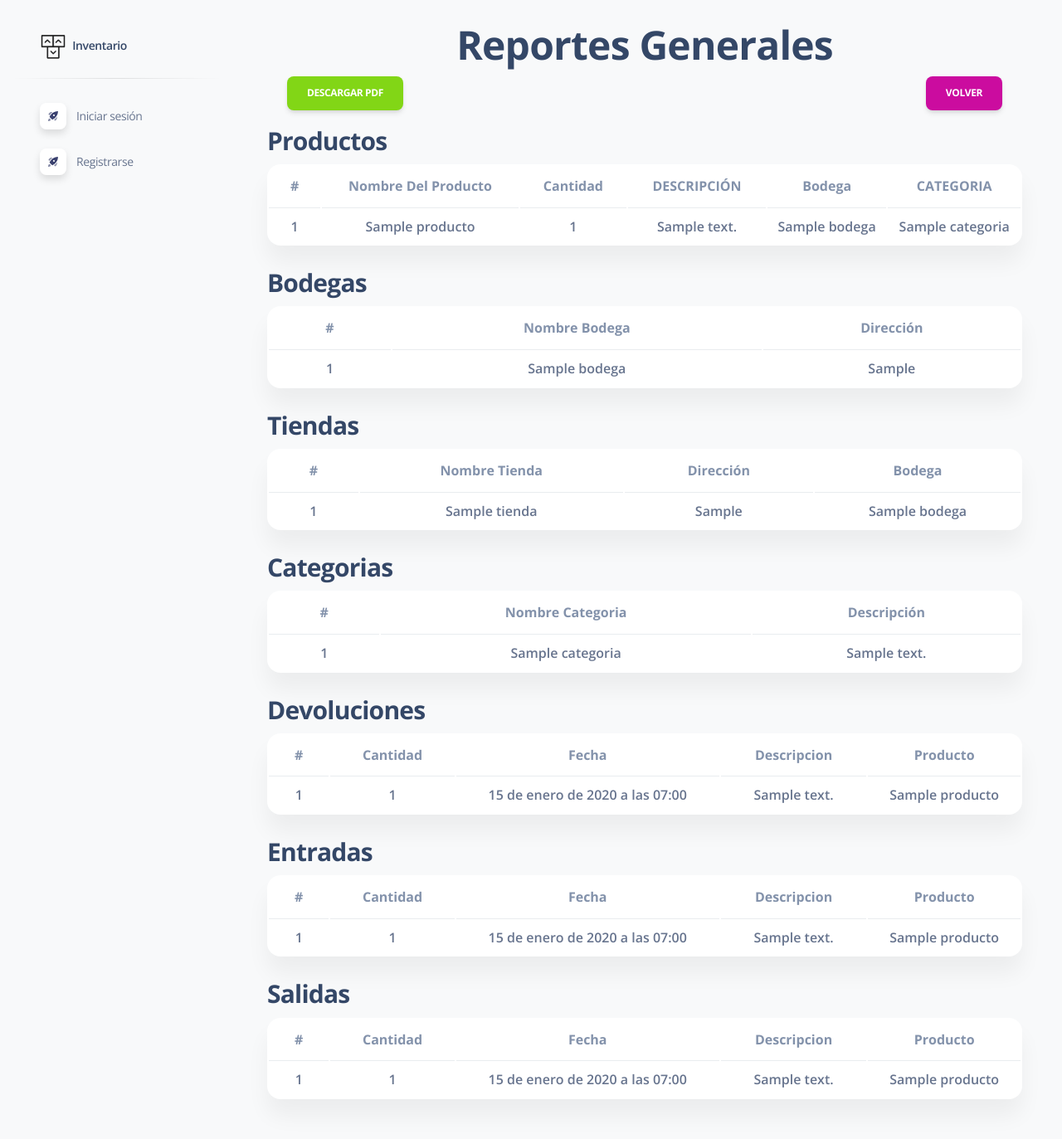
After one commit to Eduardo9870/inventario, a Django app: page /reporte2/ in a window 1280 px wide. The commit adds this page. Shown: the whole page at 83% size. Run offline with Django 4.2, Linux system fonts and the light colour scheme; tables that the repository leaves empty hold one stand-in row (values such as "Sample post"); some libraries are stand-ins or nearby versions.

Commit message:
reporte 2

```diff
--- a/InventarioProyecto/urls.py
+++ b/InventarioProyecto/urls.py
@@ -54,10 +54,10 @@ urlpatterns = [
     path('agregarSalida/', agregarSalida, name='agregarSalida'),
     path('salida/delete/<int:id>', deleteSalida, name='deleteSalida'),
     path('salida/edit/<int:id>', editarSalida, name='editarSalida'),
-    path('reporte/', generar_reporte, name='mostrar_reporte'),
-    path('reporte/descargar/', descargar_reporte_pdf, name='descargar_reporte'),
-    path('reporte/', mostrar_reporte, name='mostrar_reporte'),
-    path('reporte/descargar/', descargar_reporte_pdf, name='descargar_reporte'),
+    path('reporte/', generar_reporte2, name='mostrar_reporte'),
+    path('reporte2/', mostrar_reporte2, name='mostrar_reporte2'),
+    path('reporte2/', generar_reporte2, name='mostrar_reporte2'),
+    path('reporte/descargar/', descargar_reporte_pdf2, name='descargar_reporte'),
     path('tienda/delete/<int:id>/', deleteTienda, name='deleteTienda'),
     path('tienda/edit/<int:id>/', editarTienda, name='editarTienda'),
 ]
--- a/moduloApp/views.py
+++ b/moduloApp/views.py
@@ -594,7 +594,39 @@ def descargar_reporte_pdf(request):
 
 """ ----------------------------------------------------------------------------------------------------- """
 
-def generar_reporte(request):
+def mostrar_reporte2(request):
+
+    # Obtener los productos de la base de datos
+
+    productos = Producto.objects.all()
+
+    bodegas = Bodega.objects.all()
+
+    tiendas = Tienda.objects.all()
+
+    categorias = Categoria.objects.all()
+
+    devoluciones = Devolucion_Producto.objects.all()
+
+    entradas = Entrada_Producto.objects.all()
+
+    salidas = Salida_Producto.objects.all()
+
+
+
+
+    titulo = "Reportes"
+
+
+
+
+    return render(request, 'reporte2.html', {'productos': productos, 'bodegas': bodegas, 'tiendas': tiendas, 'categorias': categorias, 'devoluciones': devoluciones, 'entradas': entradas, 'salidas': salidas, 'titulo': titulo})
+
+
+
+
+
+def generar_reporte2(request):
 
     # Obtener los productos de la base de datos
 
@@ -619,7 +651,7 @@ def generar_reporte(request):
 
     # Renderizar el template con los datos
 
-    reporte_html = render_to_string('reporte.html', {'productos': productos, 'bodegas': bodegas, 'tiendas': tiendas,
+    reporte_html = render_to_string('reporte2.html', {'productos': productos, 'bodegas': bodegas, 'tiendas': tiendas,
 
                                     'categorias': categorias, 'devoluciones': devoluciones, 'entradas': entradas, 'salidas': salidas, 'titulo': titulo})
 
@@ -641,7 +673,8 @@ def generar_reporte(request):
 
 
 
-def descargar_reporte_pdf(request):
+
+def descargar_reporte_pdf2(request):
 
     # Obtener los datos de la base de datos
 
@@ -702,7 +735,7 @@ def descargar_reporte_pdf(request):
 
     # Establecer estilo de fuente normal
 
-    p.setFont("Helvetica-Bold", 16)
+    p.setFont("Helvetica-Bold", 14)
 
     p.drawString(50, y, "#")
 
@@ -758,7 +791,7 @@ def descargar_reporte_pdf(request):
 
     # Establecer estilo de fuente normal
 
-    p.setFont("Helvetica-Bold", 16)
+    p.setFont("Helvetica-Bold", 14)
 
     p.drawString(50, y, "#")
 
@@ -796,7 +829,7 @@ def descargar_reporte_pdf(request):
 
     # Establecer estilo de fuente normal
 
-    p.setFont("Helvetica-Bold", 16)
+    p.setFont("Helvetica-Bold", 14)
 
     p.drawString(50, y, "#")
 
@@ -841,7 +874,7 @@ def descargar_reporte_pdf(request):
 
     # Establecer estilo de fuente normal
 
-    p.setFont("Helvetica-Bold", 16)
+    p.setFont("Helvetica-Bold", 14)
 
     p.drawString(50, y, "#")
 
@@ -882,7 +915,7 @@ def descargar_reporte_pdf(request):
 
     # Establecer estilo de fuente normal
 
-    p.setFont("Helvetica-Bold", 16)
+    p.setFont("Helvetica-Bold", 14)
 
     p.drawString(50, y, "#")
 
@@ -928,7 +961,7 @@ def descargar_reporte_pdf(request):
 
     # Establecer estilo de fuente normal
 
-    p.setFont("Helvetica-Bold", 16)
+    p.setFont("Helvetica-Bold", 14)
 
     p.drawString(50, y, "#")
 
@@ -977,7 +1010,7 @@ def descargar_reporte_pdf(request):
 
     # Establecer estilo de fuente normal
 
-    p.setFont("Helvetica-Bold", 16)
+    p.setFont("Helvetica-Bold", 14)
 
     p.drawString(50, y, "#")
 
@@ -1026,7 +1059,7 @@ def descargar_reporte_pdf(request):
 
     response = HttpResponse(content_type='application/pdf')
 
-    response['Content-Disposition'] = 'attachment; filename="reporte_productos.pdf"'
+    response['Content-Disposition'] = 'attachment; filename="reporte_general.pdf"'
 
     response.write(buffer.getvalue())
 
@@ -1065,4 +1098,4 @@ def mostrar_reporte(request):
 
 
 
-    return render(request, 'reporte.html', {'productos': productos, 'bodegas': bodegas, 'tiendas': tiendas, 'categorias': categorias, 'devoluciones': devoluciones, 'entradas': entradas, 'salidas': salidas, 'titulo': titulo})
+    return render(request, 'reporte2.html', {'productos': productos, 'bodegas': bodegas, 'tiendas': tiendas, 'categorias': categorias, 'devoluciones': devoluciones, 'entradas': entradas, 'salidas': salidas, 'titulo': titulo})
--- a/templates/home.html
+++ b/templates/home.html
@@ -13,7 +13,7 @@
         <a href="bodega" class="btn btn-primary">Bodega</a>
         <a href="/tienda" class="btn btn-danger">Tienda</a>
         <a href="/categoria" class="btn btn-success">Categorias</a>
-        <a href="/reporte" class="btn btn-primary">Reportes</a>
+        <a href="/reporte2" class="btn btn-primary">Reportes</a>
     </div>
     <div>
         <a href="/devolucion" class="btn btn-primary">Devolucion de productos</a>
--- a/templates/menus/aside.html
+++ b/templates/menus/aside.html
@@ -361,7 +361,7 @@
 
       <li class="nav-item">
 
-        <a class="nav-link  " href="{% url 'mostrar_reporte' %}" id="link-login">
+        <a class="nav-link  {% if request.path == '/reporte2/'%}active{% endif %}" href="/reporte2/" id="link-login">
 
           <div
 
--- /dev/null
+++ b/templates/reporte2.html
@@ -0,0 +1,548 @@
+{% extends "base.html" %}
+
+{% block title %}
+
+Reportes Generales
+
+{% endblock title %}
+
+{% block content %}
+
+<div class="container text-center">
+
+    <h1>Reportes Generales</h1>
+
+</div>
+
+
+
+
+<div class="container">
+
+
+
+
+    <div class="container">
+
+        <a href="{% url 'descargar_reporte' %}" class="btn btn-success">Descargar PDF</a>
+
+        <a href="/" class="btn btn-primary float-end">Volver</a>
+
+    </div>
+
+
+
+
+    {% if productos %}
+
+    <h3> Productos </h3>
+
+    <div class="card mb-4">
+
+        <table id="productos-table" class="table align-items-center mb-0">
+
+            <thead>
+
+                <tr>
+
+
+
+
+                    <th class="text-center text-uppercase text-secondary text-xl font-weight-bolder">#</th>
+
+                    <th class="text-center text-secondary text-xl font-weight-bolder">Nombre del Producto</th>
+
+                    <th class="text-center text-secondary text-xl font-weight-bolder">Cantidad</th>
+
+                    <th class="text-center text-uppercase text-secondary text-xl font-weight-bolder">Descripción</th>
+
+                    <th class="text-center text-secondary text-xl font-weight-bolder">Bodega</th>
+
+                    <th class="text-center text-uppercase text-secondary text-xl font-weight-bolder">Categoria</th>
+
+                </tr>
+
+            </thead>
+
+            <tbody>
+
+                {% for producto in productos %}
+
+                <tr>
+
+                    <td class="text-l text-center font-weight-bold mb-0">{{ producto.id }}</td>
+
+                    <td class="text-l text-center font-weight-bold mb-0">{{ producto.nombreProducto }}</td>
+
+                    <td class="text-l text-center font-weight-bold mb-0">{{ producto.cantidad }}</td>
+
+                    <td class="text-l text-center font-weight-bold mb-0">{{ producto.descripcionProducto }}</td>
+
+                    <td class="text-l text-center font-weight-bold mb-0">{{ producto.bodega }}</td>
+
+                    <td class="text-l text-center font-weight-bold mb-0">{{ producto.categoria }}</td>
+
+                </tr>
+
+                {% endfor %}
+
+            </tbody>
+
+        </table>
+
+    </div>
+
+    {% else %}
+
+    <div class="alert alert-danger text-center" role="alert">
+
+        <h1 class="text-warning">No hay productos registrados</h1>
+
+    </div>
+
+    {% endif %}
+
+
+
+
+
+    {% if bodegas %}
+
+    <h3>Bodegas</h3>
+
+    <div class="card mb-4">
+
+        <table id="productos-table" class="table align-items-center mb-0">
+
+            <thead>
+
+                <tr>
+
+                    <th class="text-center text-uppercase text-secondary text-xl font-weight-bolder">#</th>
+
+                    <th class="text-center text-secondary text-xl font-weight-bolder">Nombre bodega</th>
+
+                    <th class="text-center text-secondary text-xl font-weight-bolder">Dirección</th>
+
+                </tr>
+
+            </thead>
+
+            <tbody>
+
+                {% for bodega in bodegas %}
+
+                <tr>
+
+
+
+
+                    <td class="text-l text-center font-weight-bold mb-0">{{ bodega.id }}</td>
+
+                    <td class="text-l text-center font-weight-bold mb-0">{{ bodega.nombreBodega }}</td>
+
+                    <td class="text-l text-center font-weight-bold mb-0">{{ bodega.direccionBodega }}</td>
+
+                </tr>
+
+                {% endfor %}
+
+            </tbody>
+
+        </table>
+
+    </div>
+
+    {% else %}
+
+    <div class="alert alert-danger text-center" role="alert">
+
+        <h1 class="text-warning">No hay bodegas registradas</h1>
+
+    </div>
+
+    {% endif %}
+
+
+
+
+
+    {% if tiendas %}
+
+    <h3>Tiendas</h3>
+
+    <div class="card mb-4">
+
+        <table id="productos-table" class="table align-items-center mb-0">
+
+            <thead>
+
+                <tr>
+
+                    <th class="text-center text-uppercase text-secondary text-xl font-weight-bolder">#</th>
+
+                    <th class="text-center text-secondary text-xl font-weight-bolder">Nombre tienda</th>
+
+                    <th class="text-center text-secondary text-xl font-weight-bolder">Dirección</th>
+
+                    <th class="text-center text-secondary text-xl font-weight-bolder">Bodega</th>
+
+
+
+
+                </tr>
+
+            </thead>
+
+            <tbody>
+
+                {% for tienda in tiendas %}
+
+                <tr>
+
+                    <td class="text-l text-center font-weight-bold mb-0">{{ tienda.id }}</td>
+
+                    <td class="text-l text-center font-weight-bold mb-0">{{ tienda.nombreTienda }}</td>
+
+                    <td class="text-l text-center font-weight-bold mb-0">{{ tienda.direccionTienda }}</td>
+
+                    <td class="text-l text-center font-weight-bold mb-0">{{ tienda.bodega }}</td>
+
+
+
+
+                </tr>
+
+                {% endfor %}
+
+            </tbody>
+
+        </table>
+
+    </div>
+
+    {% else %}
+
+    <div class="alert alert-danger text-center" role="alert">
+
+        <h1 class="text-warning">No hay tiendas registradas</h1>
+
+    </div>
+
+    {% endif %}
+
+
+
+
+    {% if categorias %}
+
+    <h3>Categorias</h3>
+
+    <div class="card mb-4">
+
+        <table id="productos-table" class="table align-items-center mb-0">
+
+            <thead>
+
+                <tr>
+
+                    <th class="text-center text-uppercase text-secondary text-xl font-weight-bolder">#</th>
+
+                    <th class="text-center text-secondary text-xl font-weight-bolder">Nombre categoria</th>
+
+                    <th class="text-center text-secondary text-xl font-weight-bolder">Descripción</th>
+
+
+
+
+                </tr>
+
+            </thead>
+
+            <tbody>
+
+                {% for categoria in categorias %}
+
+                <tr>
+
+                    <td class="text-l text-center font-weight-bold mb-0">{{ categoria.id }}</td>
+
+                    <td class="text-l text-center font-weight-bold mb-0">{{ categoria.nombreCategoria }}</td>
+
+                    <td class="text-l text-center font-weight-bold mb-0">{{ categoria.descripcionCategoria }}</td>
+
+
+
+
+
+                </tr>
+
+                {% endfor %}
+
+            </tbody>
+
+        </table>
+
+    </div>
+
+    {% else %}
+
+    <div class="alert alert-danger text-center" role="alert">
+
+        <h1 class="text-warning">No hay categorias registradas</h1>
+
+    </div>
+
+    {% endif %}
+
+
+
+
+
+
+    {% if devoluciones %}
+
+    <h3>Devoluciones </h3>
+
+    <div class="card mb-4">
+
+        <table id="productos-table" class="table align-items-center mb-0">
+
+            <thead>
+
+                <tr>
+
+                    <th class="text-center text-uppercase text-secondary text-xl font-weight-bolder">#</th>
+
+                    <th class="text-center text-secondary text-xl font-weight-bolder">Cantidad </th>
+
+                    <th class="text-center text-secondary text-xl font-weight-bolder">Fecha</th>
+
+                    <th class="text-center text-secondary text-xl font-weight-bolder">Descripcion</th>
+
+                    <th class="text-center text-secondary text-xl font-weight-bolder">Producto</th>
+
+
+
+
+                </tr>
+
+            </thead>
+
+            <tbody>
+
+                {% for devolucion in devoluciones %}
+
+                <tr>
+
+                    <td class="text-l text-center font-weight-bold mb-0">{{ devolucion.id }}</td>
+
+                    <td class="text-l text-center font-weight-bold mb-0">{{ devolucion.cantidadDevolucion }}</td>
+
+                    <td class="text-l text-center font-weight-bold mb-0">{{ devolucion.fechaDevolucion }}</td>
+
+                    <td class="text-l text-center font-weight-bold mb-0">{{ devolucion.descripcionDevolucion }}</td>
+
+                    <td class="text-l text-center font-weight-bold mb-0">{{ devolucion.producto }}</td>
+
+
+
+
+
+                </tr>
+
+                {% endfor %}
+
+            </tbody>
+
+        </table>
+
+    </div>
+
+    {% else %}
+
+    <div class="alert alert-danger text-center" role="alert">
+
+        <h1 class="text-warning">No hay devoluciones registradas</h1>
+
+    </div>
+
+    {% endif %}
+
+
+
+
+
+    {% if entradas %}
+
+    <h3>Entradas</h3>
+
+    <div class="card mb-4">
+
+        <table id="productos-table" class="table align-items-center mb-0">
+
+            <thead>
+
+                <tr>
+
+                    <th class="text-center text-uppercase text-secondary text-xl font-weight-bolder">#</th>
+
+                    <th class="text-center text-secondary text-xl font-weight-bolder">Cantidad </th>
+
+                    <th class="text-center text-secondary text-xl font-weight-bolder">Fecha</th>
+
+                    <th class="text-center text-secondary text-xl font-weight-bolder">Descripcion</th>
+
+                    <th class="text-center text-secondary text-xl font-weight-bolder">Producto</th>
+
+
+
+
+
+                </tr>
+
+            </thead>
+
+            <tbody>
+
+                {% for entrada in entradas %}
+
+                <tr>
+
+                    <td class="text-l text-center font-weight-bold mb-0">{{ entrada.id }}</td>
+
+                    <td class="text-l text-center font-weight-bold mb-0">{{ entrada.cantidadEntrada }}</td>
+
+                    <td class="text-l text-center font-weight-bold mb-0">{{ entrada.fechaEntrada }}</td>
+
+                    <td class="text-l text-center font-weight-bold mb-0">{{ entrada.descripcionEntrada }}</td>
+
+                    <td class="text-l text-center font-weight-bold mb-0">{{ entrada.producto }}</td>
+
+
+
+
+
+                </tr>
+
+                {% endfor %}
+
+            </tbody>
+
+        </table>
+
+    </div>
+
+    {% else %}
+
+    <div class="alert alert-danger text-center" role="alert">
+
+        <h1 class="text-warning">No hay entradas registradas</h1>
+
+    </div>
+
+    {% endif %}
+
+
+
+
+
+    {% if salidas %}
+
+    <h3>Salidas</h3>
+
+    <div class="card mb-4">
+
+        <table id="productos-table" class="table align-items-center mb-0">
+
+            <thead>
+
+                <tr>
+
+                    <th class="text-center text-uppercase text-secondary text-xl font-weight-bolder">#</th>
+
+                    <th class="text-center text-secondary text-xl font-weight-bolder">Cantidad </th>
+
+                    <th class="text-center text-secondary text-xl font-weight-bolder">Fecha</th>
+
+                    <th class="text-center text-secondary text-xl font-weight-bolder">Descripcion</th>
+
+                    <th class="text-center text-secondary text-xl font-weight-bolder">Producto</th>
+
+
+
+
+
+                </tr>
+
+            </thead>
+
+            <tbody>
+
+                {% for salida in salidas %}
+
+                <tr>
+
+                    <td class="text-l text-center font-weight-bold mb-0">{{ salida.id }}</td>
+
+                    <td class="text-l text-center font-weight-bold mb-0">{{ salida.cantidadSalida }}</td>
+
+                    <td class="text-l text-center font-weight-bold mb-0">{{ salida.fechaSalida }}</td>
+
+                    <td class="text-l text-center font-weight-bold mb-0">{{ salida.descripcionSalida }}</td>
+
+                    <td class="text-l text-center font-weight-bold mb-0">{{ salida.producto }}</td>
+
+
+
+
+
+                </tr>
+
+                {% endfor %}
+
+            </tbody>
+
+        </table>
+
+    </div>
+
+    {% else %}
+
+    <div class="alert alert-danger text-center" role="alert">
+
+        <h1 class="text-warning">No hay salidas registradas</h1>
+
+    </div>
+
+    {% endif %}
+
+
+
+
+
+
+</div>
+
+
+
+
+
+
+<!-- JS DataTable -->
+
+<script type="text/javascript" charset="utf8" src="https://cdn.datatables.net/1.13.1/js/jquery.dataTables.js"></script>
+
+<!-- Inicialización JS -->
+
+<script>
+
+    $(document).ready(function () {
+
+        $('#productos-table').DataTable();
+
+    });
+
+</script>
+
+{% endblock content %}
```
